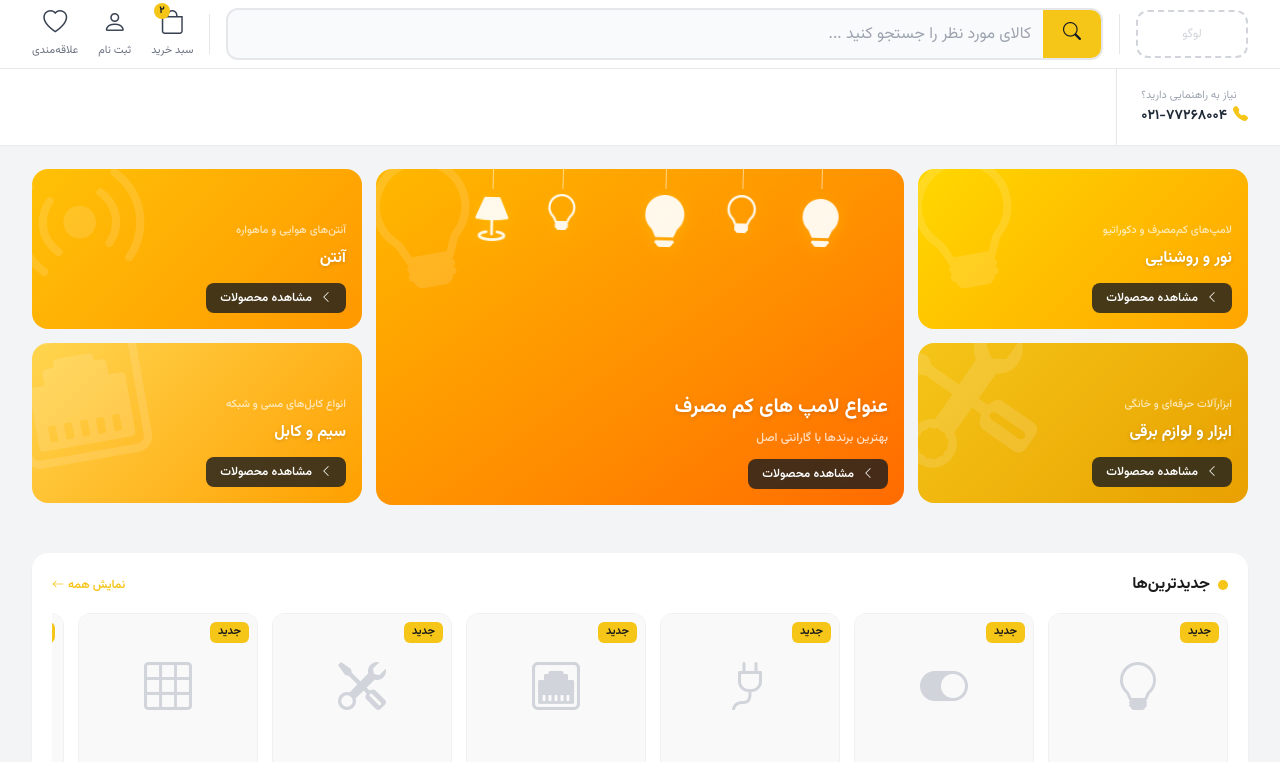
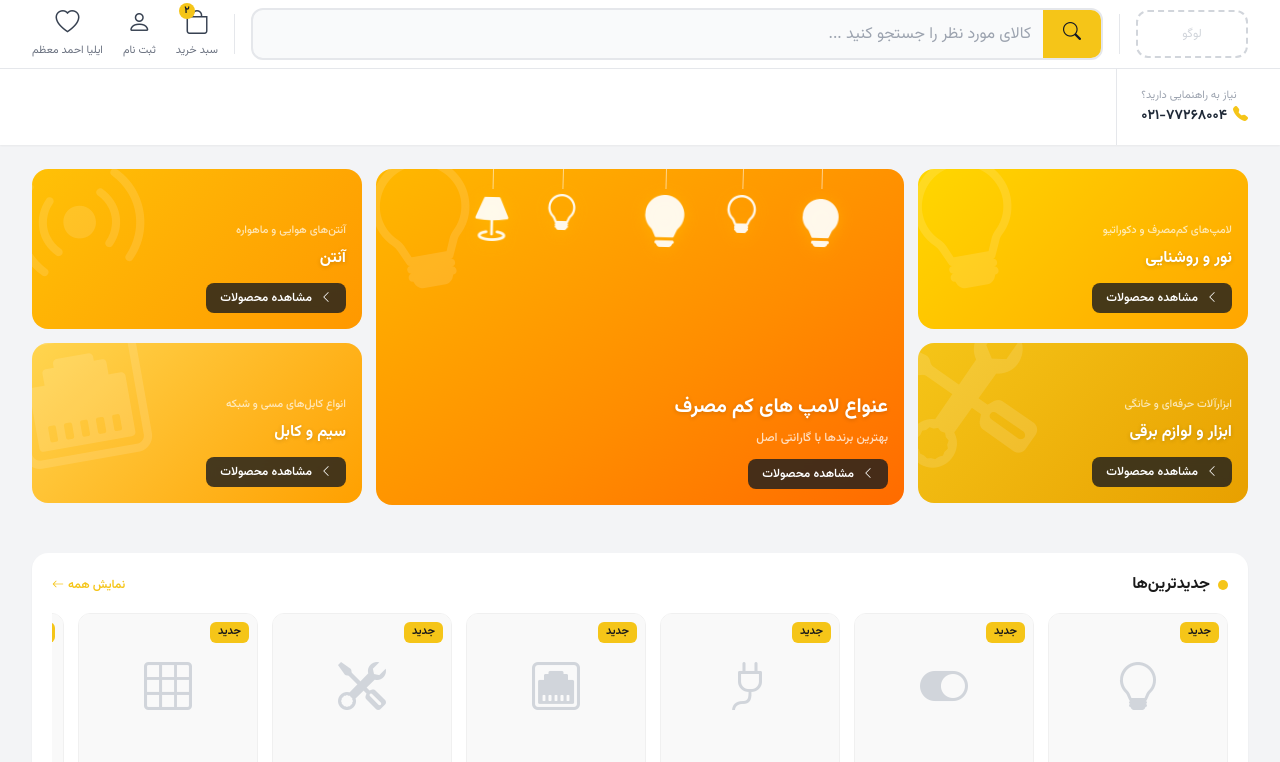
Before and after one commit to MrDiOXiD/ARAD, a Next.js app in the folder my-app-ch/: page / in a window 1280 px wide. Shown: the top 762 px of the page. Built offline with nearby package versions, Linux system fonts and the light colour scheme.

Commit message:
putting ilia instead of alagheh mandy

```diff
--- a/my-app-ch/components/Header.tsx
+++ b/my-app-ch/components/Header.tsx
@@ -109,7 +109,7 @@ export default function Header() {
             </Link>
 
             {/* Login */}
-            <Link href="#" className="top-action relative flex flex-col items-center gap-0.5 text-gray-700 no-underline">
+            <Link href="/login" className="top-action relative flex flex-col items-center gap-0.5 text-gray-700 no-underline">
               <span className="action-tip">ثبت نام</span>
               <i className="bi bi-person text-2xl" />
               <span className="text-[11px] text-gray-500">ثبت نام</span>
@@ -119,7 +119,7 @@ export default function Header() {
             <Link href="#" className="top-action relative flex flex-col items-center gap-0.5 text-gray-700 no-underline">
               <span className="action-tip">علاقه‌مندی</span>
               <i className="bi bi-heart text-2xl" />
-              <span className="text-[11px] text-gray-500">علاقه‌مندی</span>
+              <span className="text-[11px] text-gray-500">ایلیا احمد معظم</span>
             </Link>
 
           </div>
```
